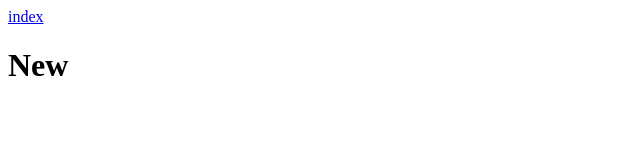
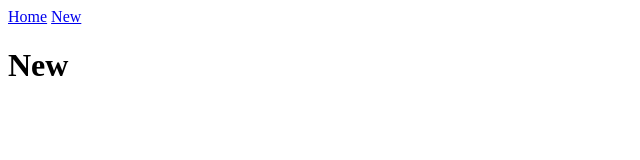
Before and after one commit to Namhoclaptrinh-web/duan6, a plain HTML site: page new1.html in a window 1280 px wide. Shown: the full height of the page, 0-640 px from the left. Drawn offline with Linux system fonts and the light colour scheme.

Commit message:
sửa lần 7

```diff
--- a/new1.html
+++ b/new1.html
@@ -6,7 +6,8 @@
     <title>New</title>
   </head>
   <body>
-    <a href="./index.html">index</a>
+    <a href="./index.html">Home</a>
+    <a href="./new1.html">New</a>
     <h1>New</h1>
   </body>
 </html>
```
Also changed, not shown: index.html (+1 -0 lines).
